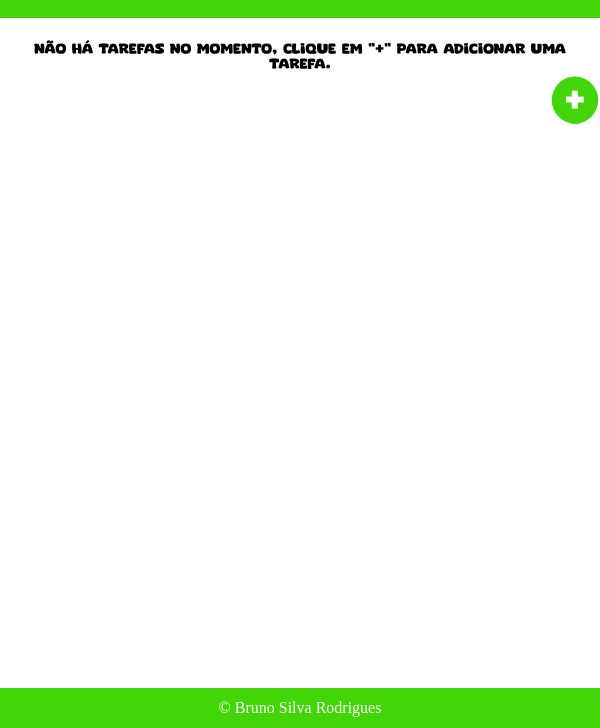
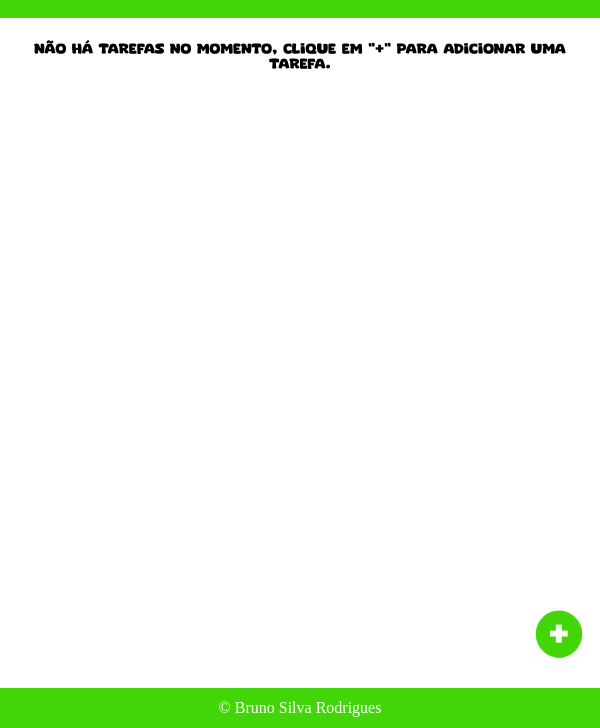
Before and after one commit to BrunoSilva03/CRUD, a plain HTML site: page index.html in a window 600 px wide. Shown: the part 72-800 px from the top of the page. Drawn offline with Linux system fonts and the light colour scheme.

Commit message:
Posicionando o botão

```diff
--- a/style.css
+++ b/style.css
@@ -22,6 +22,12 @@
     #textoInicial {
        font-size: 12px;
     }
+
+    #button-mais {
+        position: fixed;
+        top: 85%;
+        left: 100%;
+    }
 }
 
 /*Galaxy Fold*/
@@ -34,6 +40,11 @@
         padding: 3px;
     }
 
+    #button-mais {
+        top: 85%;
+        left: 81%;
+    }
+
 
 }
 
@@ -42,6 +53,13 @@
         font-size: 20px;
     }
 
+    #button-mais {
+        top: 85%;
+        left: 89%;
+    }
+
+
+
 }
 
 @media screen and (min-width: 768px) and (max-width: 992px) {
@@ -49,12 +67,25 @@
         font-size: 15px;
     }
 
+    #button-mais {
+        top: 85%;
+        left: 90%;
+    }
+
 
 }
+
+
 
 @media screen and (min-width: 993px) and (max-width: 1200px) {
     header {
         font-size: 20px;
+    }
+
+    #button-mais {
+        top: 81%;
+        left: 90%;
+
     }
 
 
@@ -63,6 +94,12 @@
 @media screen and (min-width: 1200px) {
     header {
         font-size: 20px;
+    }
+
+    #button-mais {
+        top: 85%;
+        left: 93%;
+
     }
 
 
@@ -86,29 +123,7 @@ header {
     margin-top: 20px;
 }
 
-/*
-button {
-    border: none;
-    background-color: transparent;
-    margin-left: 1450px;
-    margin-top:
-}
-*/
 
-button {
-    border: none;
-    background-color: transparent;
-}
-
-/*
-#container-botao {
-    display: flex;
-    justify-content: right;
-    align-items: end;
-    height: 77vh;
-    background: gray;
-}
-*/
 
 #container {
     display: flex;
@@ -118,9 +133,21 @@ button {
 }
 
 #button-mais {
-    order: 1;
-    align-self: end;
+    position: fixed;
+    border: none;
+    background-color: transparent;
+    border: none;
+    border-radius: 100px;
+    background-color: transparent;
+    color: transparent;
 }
+
+#button-mais:hover {
+    background: #3ab907;
+}
+
+
+
 
 
 
```
